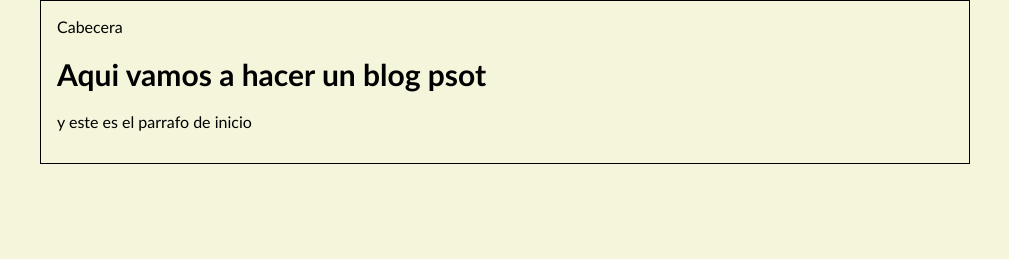
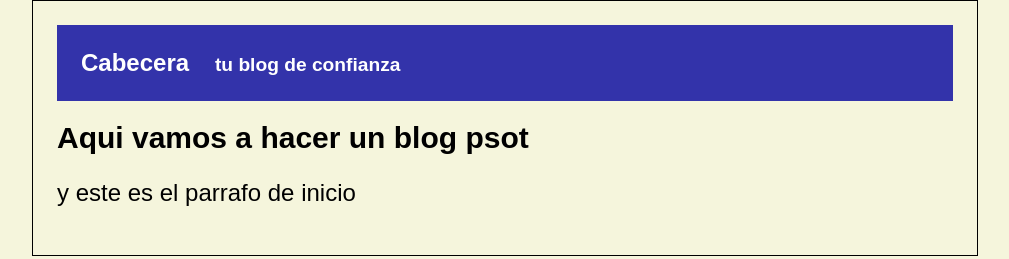
Before and after one commit to DarkAstaroth/Hyperblog, a plain HTML site: page index.html in a window 1280 px wide. Shown: the whole page, without its empty margins (135-1144 px from the left). Drawn offline with Linux system fonts and the light colour scheme.

Commit message:
Finalizada la cabecera con diseño azul

```diff
--- a/css/estilos.css
+++ b/css/estilos.css
@@ -3,8 +3,20 @@ body{
     background-color: beige;
     margin: 0;
     padding: 0;
-    font-family: 'Gill Sans', 'Gill Sans MT', Calibri, 'Trebuchet MS', sans-serif
+    font-family: Arial, Helvetica, sans-serif;
+    font-size: 1.5em;
 
+}
+#cabecera{
+    background-color: #33A;
+    padding: 1em;
+    font-weight: bold;
+    margin: 0;
+    color: white;
+}
+#cabecera #tagline{
+    padding: 0 0 0 1em;
+    font-size: 0.8em;
 }
 .container{
     width: 70%;
--- a/index.html
+++ b/index.html
@@ -11,6 +11,7 @@
     <div class="container">
         <div id="cabecera">
             Cabecera
+            <span id="tagline">tu blog de confianza</span>
         </div>
             <h1>Aqui vamos a hacer un blog psot</h1>
         <div id="post">
```
